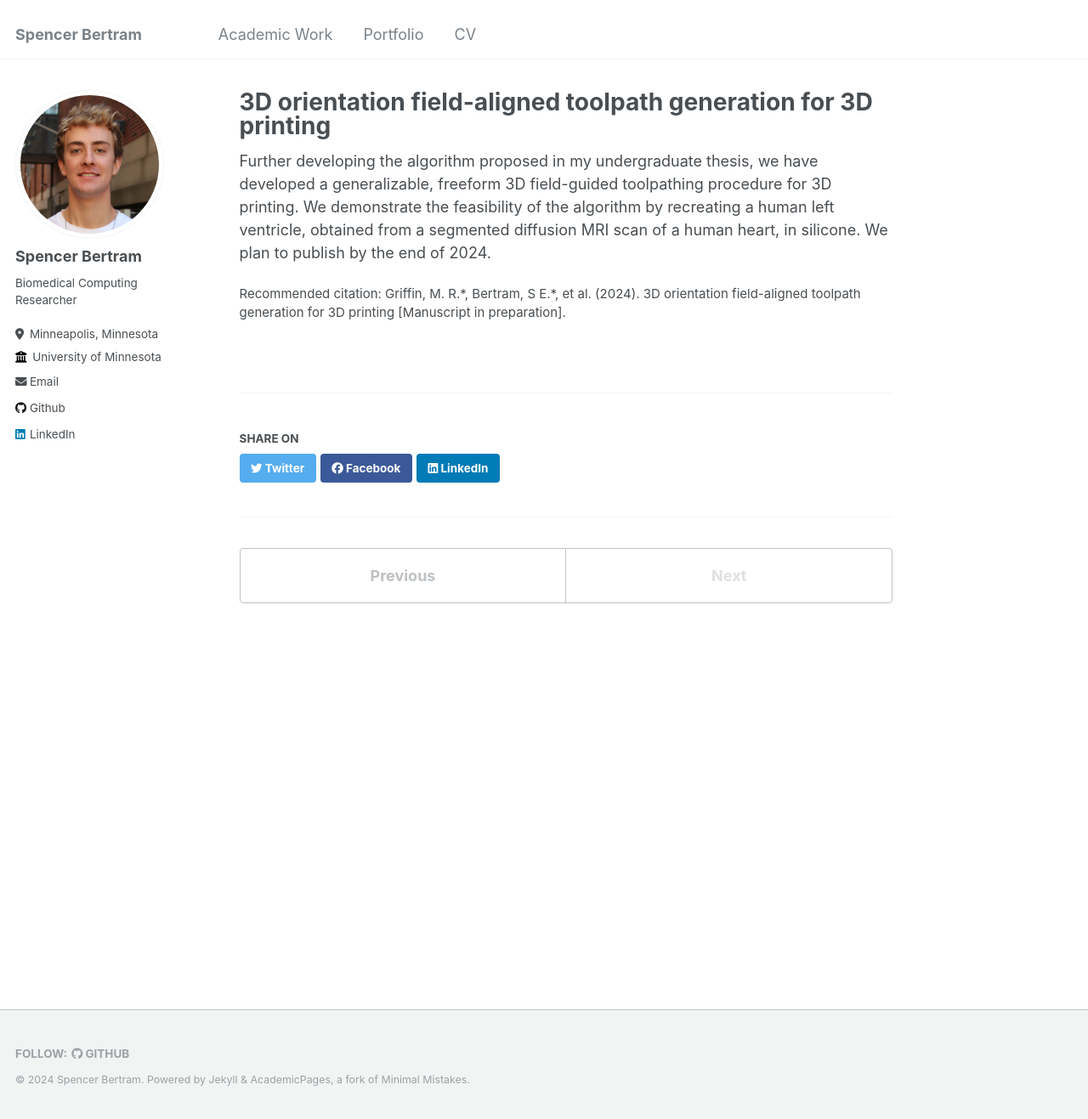
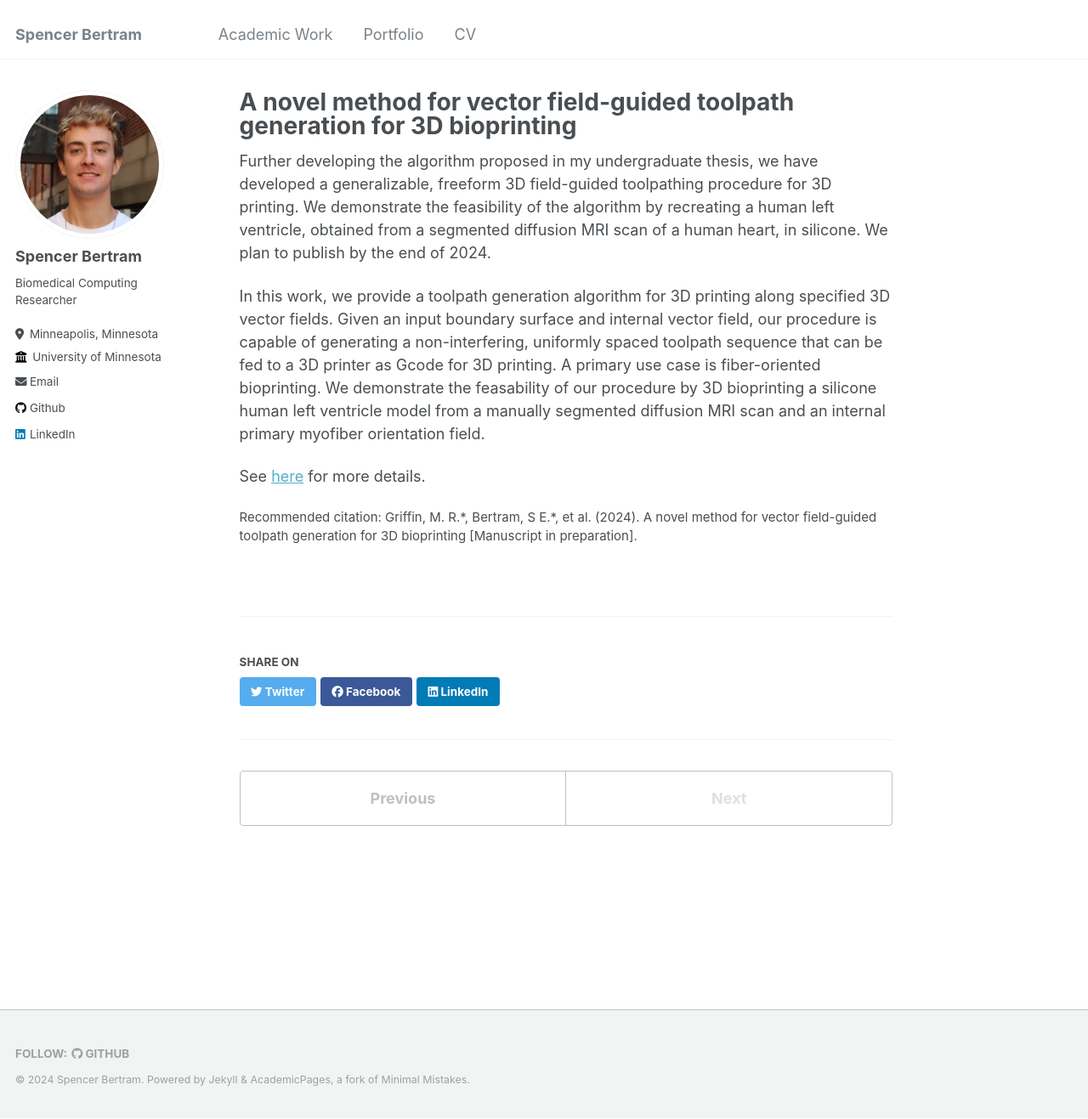
Before and after one commit to Spenbert02/Spenbert02.github.io, a Jekyll site: the page built from _publications/2024-10-07-dtmri-paper.md, in a window 1280 px wide and 1317 px high. Shown: the whole window at 85% size. Built offline with Jekyll 4.4.1, drawn with Linux system fonts in a browser that asks for light colours.

Commit message:
appli modified updates

```diff
--- a/_includes/head/custom.html
+++ b/_includes/head/custom.html
@@ -39,4 +39,11 @@
   gtag('config', 'G-5CTRB5E9DL');
 </script>
 
+<!-- auto sizing of youtube videos (iframe) -->
+<script>
+  function resizeIframe(obj) {
+    obj.style.height = obj.contentWindow.document.documentElement.scrollHeight + 'px';
+  }
+</script>
+
 <!-- end custom head snippets -->
--- a/_publications/2024-10-07-dtmri-paper.md
+++ b/_publications/2024-10-07-dtmri-paper.md
@@ -1,14 +1,18 @@
 ---
-title: "3D orientation field-aligned toolpath generation for 3D printing"
+title: "A novel method for vector field-guided toolpath generation for 3D bioprinting"
 collection: publications
 permalink: /publication/2024-10-07-dtmri-paper
-excerpt: 'Our generalized fully three-dimensional field-aligned toolpathing algorithm for 3D printing'
+excerpt: 'Our fully three-dimensional field-aligned toolpathing algorithm for 3D printing, demonstrated by 3D bioprinting a silicone fiber-oriented human left ventricle model'
 # date: 2024-10-07
 # venue: 'University of Minnesota'
 includevenue: "False"
 # slidesurl: 'http://academicpages.github.io/files/slides1.pdf'
 # paperurl: 'https://drive.google.com/file/d/1cS0lh9MMRoNei8rpnAYBNYr-8fQZtgO7/view?usp=sharing'
-citation: 'Griffin, M. R.*, Bertram, S E.*, et al. (2024). 3D orientation field-aligned toolpath generation for 3D printing [Manuscript in preparation].'
+citation: 'Griffin, M. R.*, Bertram, S E.*, et al. (2024). A novel method for vector field-guided toolpath generation for 3D bioprinting [Manuscript in preparation].'
 ---
 
 Further developing the algorithm proposed in my undergraduate thesis, we have developed a generalizable, freeform 3D field-guided toolpathing procedure for 3D printing. We demonstrate the feasibility of the algorithm by recreating a human left ventricle, obtained from a segmented diffusion MRI scan of a human heart, in silicone. We plan to publish by the end of 2024.
+
+In this work, we provide a toolpath generation algorithm for 3D printing along specified 3D vector fields. Given an input boundary surface and internal vector field, our procedure is capable of generating a non-interfering, uniformly spaced toolpath sequence that can be fed to a 3D printer as Gcode for 3D printing. A primary use case is fiber-oriented bioprinting. We demonstrate the feasability of our procedure by 3D bioprinting a silicone human left ventricle model from a manually segmented diffusion MRI scan and an internal primary myofiber orientation field.
+
+See <a href="/portfolio/1-bioprinting">here</a> for more details.
```
Also changed, not shown: _portfolio/1-bioprinting.md (+4 -3 lines), _portfolio/4-fisnar.md (+7 -1 lines), _publications/2024-04-30-undergrad-thesis.md (+2 -2 lines), 1 other file.
